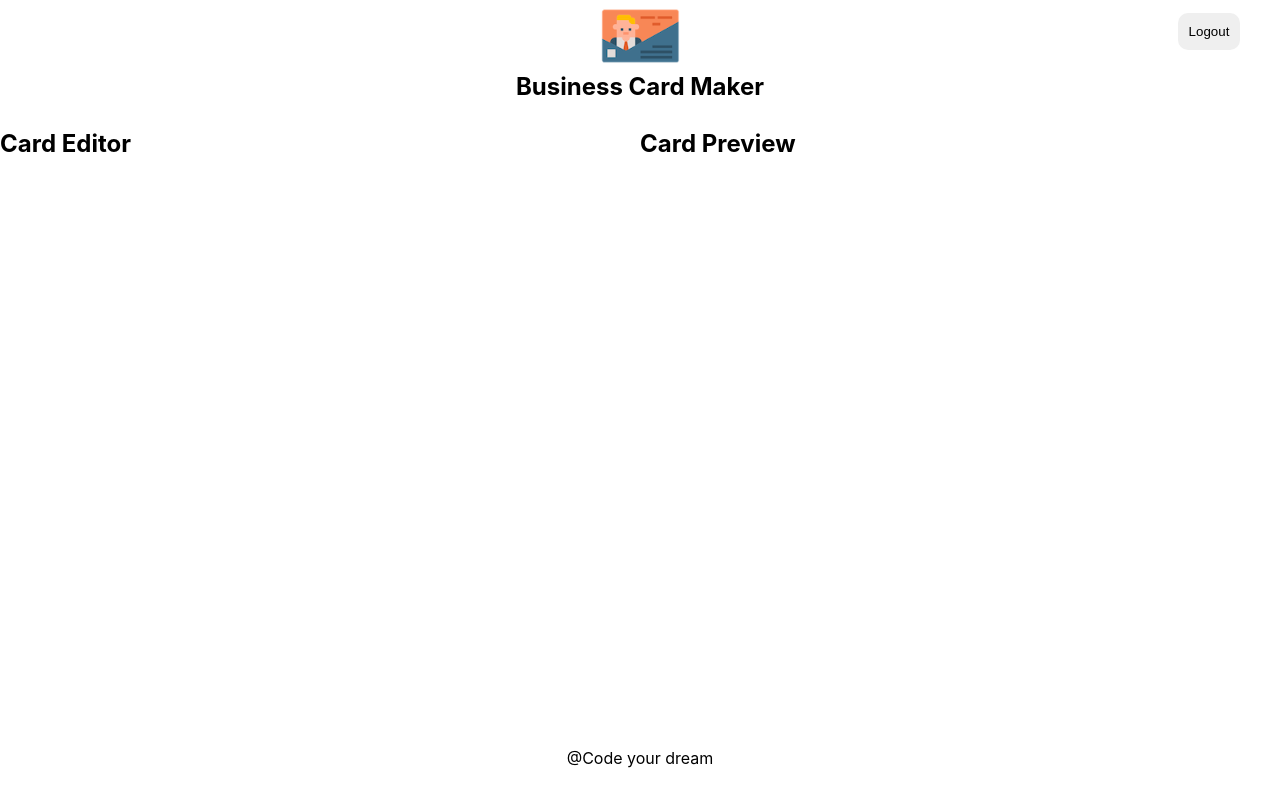
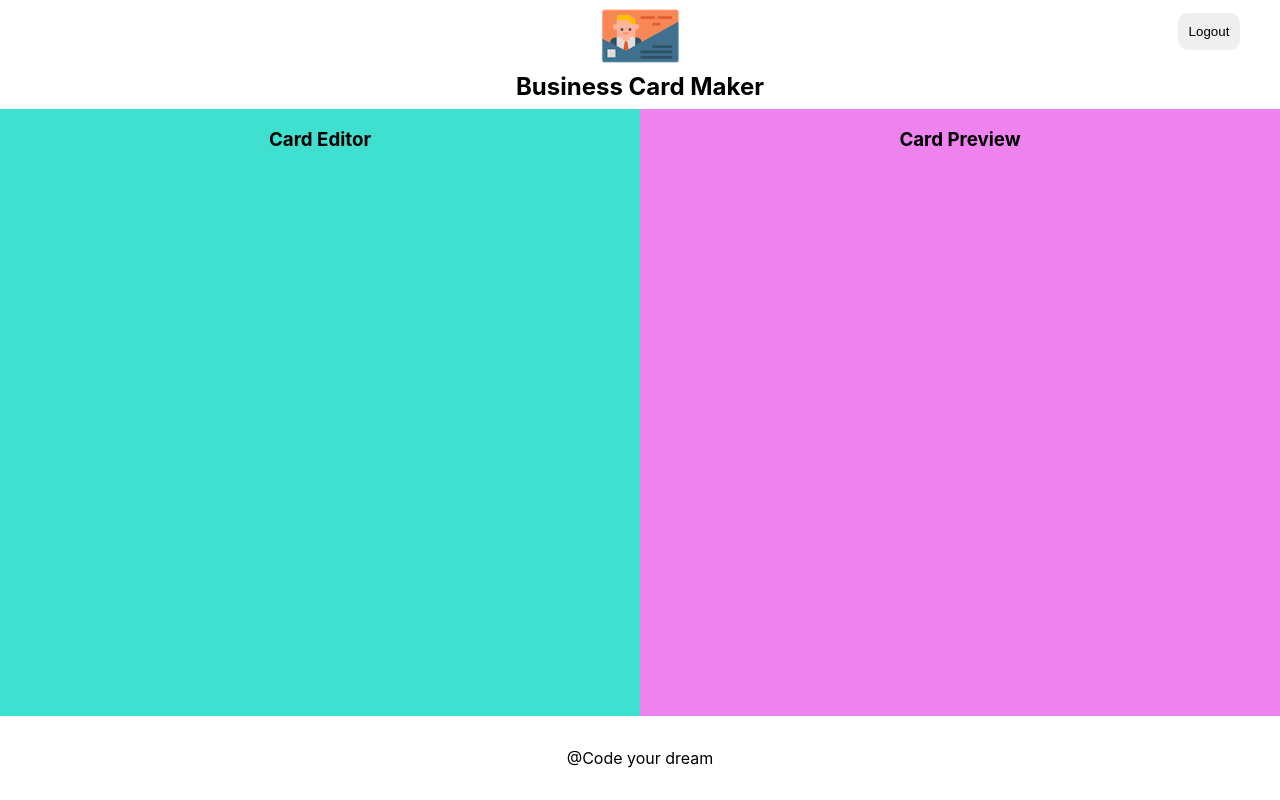
Before and after one commit to inthefielddd/card_maker_myself, a React (Create React App) app: page /maker in a window 1280 px wide. Built offline with nearby package versions, Linux system fonts and the light colour scheme; no server answers; sample sign-in values are in the browser's storage.

Commit message:
add editor and preview layout

```diff
--- /dev/null
+++ b/src/components/editor/editor.js
@@ -0,0 +1,10 @@
+import React from 'react';
+import styles from './editor.module.css';
+
+const Editor = (props) => (
+    <section className={styles.editor}>
+        <h1 className={styles.title}>Card Editor</h1>
+    </section>
+);
+
+export default Editor;
--- a/src/components/editor/editor.jsx
+++ /dev/null
@@ -1,6 +0,0 @@
-import React from 'react';
-import styles from './editor.module.css';
-
-const Editor = (props) => <h1 className={styles.title}>Card Editor</h1>;
-
-export default Editor;
--- a/src/components/editor/editor.module.css
+++ b/src/components/editor/editor.module.css
@@ -1,3 +1,8 @@
+.editor{
+    flex-basis: 50%;
+    background-color: turquoise;
+}
+
 .title{
-    flex-basis: 50%;
+    text-align: center;
 }
--- a/src/components/maker/maker.module.css
+++ b/src/components/maker/maker.module.css
@@ -1,4 +1,5 @@
-@value makerWhite from "../../common/colors.css";
+@value makerWhite  from "../../common/colors.css";
+@value mediaQuery  from "../../common/size.css";
 
 .maker{
     width:100%;
@@ -13,3 +14,9 @@
     display:flex;
     flex:1;
 }
+
+@media screen and (max-width:  mediaQuery){
+    .container{
+        flex-direction: column;
+    }
+}
--- a/src/components/preview/preview.js
+++ b/src/components/preview/preview.js
@@ -1,6 +1,10 @@
 import React from 'react';
 import styles from './preview.module.css';
 
-const Preview = (props) => <h1 className={styles.title}>Card Preview</h1>;
+const Preview = (props) => (
+    <section className={styles.preview}>
+        <h1 className={styles.title}>Card Preview</h1>
+    </section>
+);
 
 export default Preview;
--- a/src/components/preview/preview.module.css
+++ b/src/components/preview/preview.module.css
@@ -1,3 +1,8 @@
+.preview{
+    flex-basis: 50%;
+    background-color: violet;
+}
+
 .title{
-    flex-basis: 50%;
+    text-align: center;
 }
```
Also changed, not shown: 2 other files (tests, documents, lock files or other folders).
